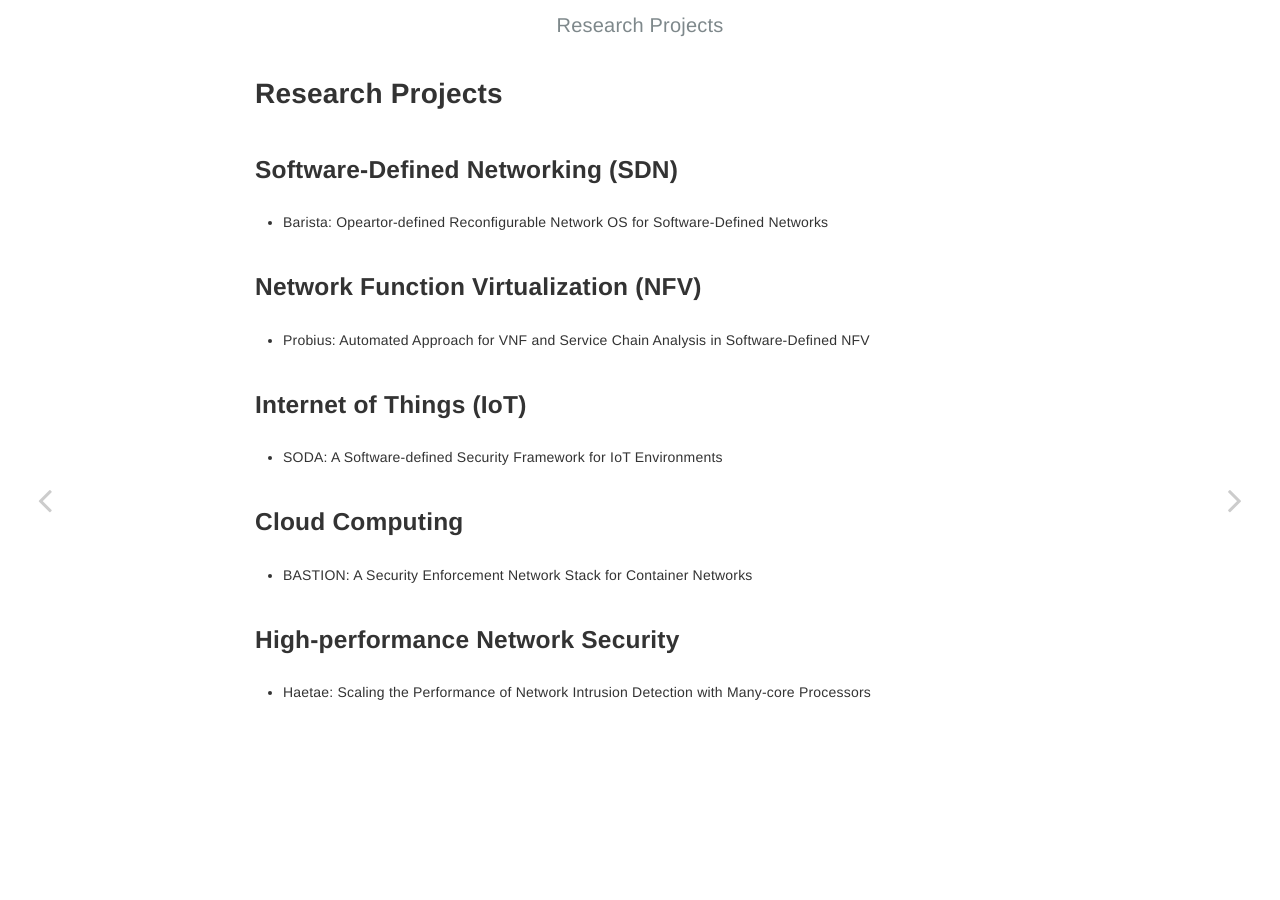
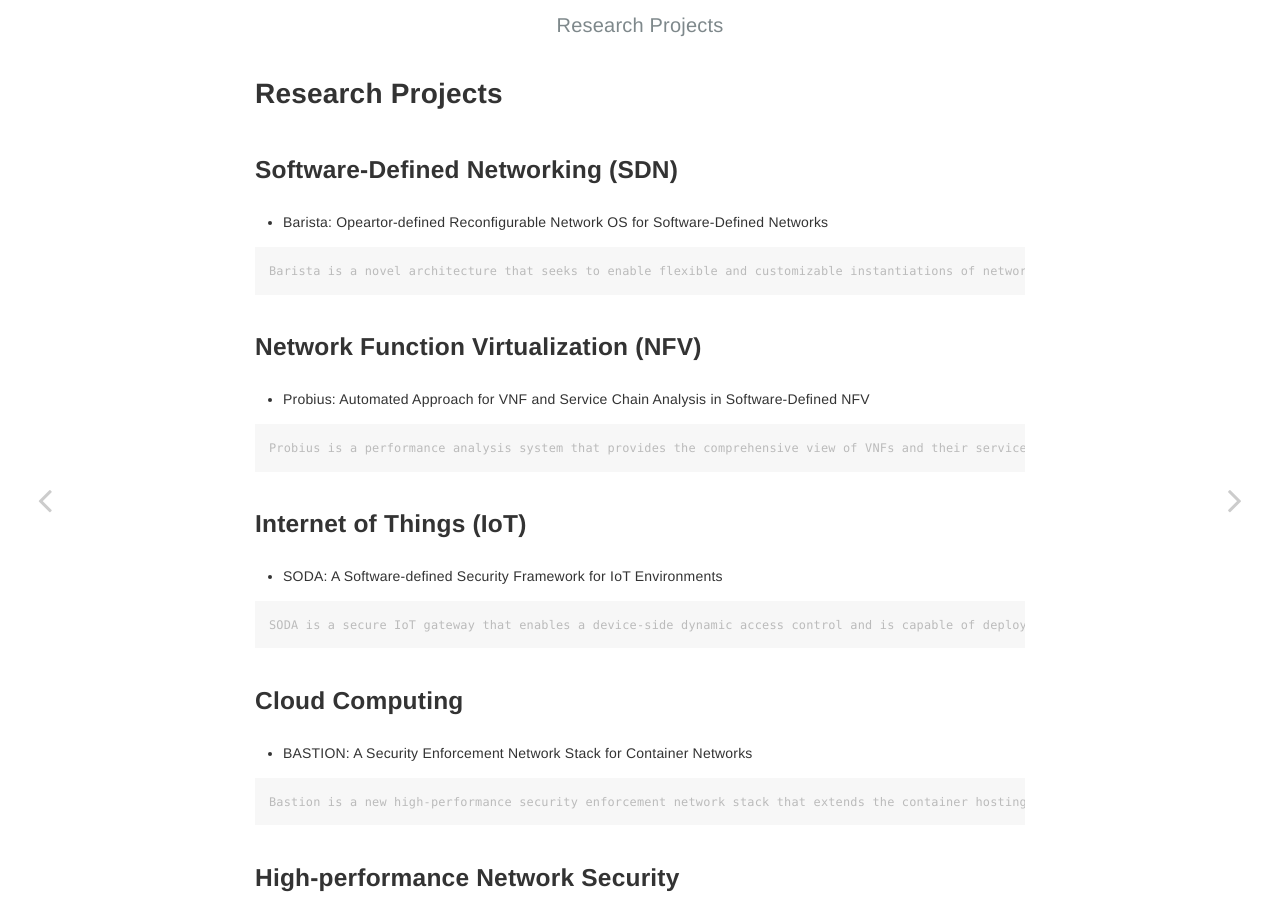
Before and after one commit to nam-jaehyun/nam-jaehyun.github.io, a Jekyll site: the page built from _posts/2022-07-01-research.md, in a window 1280 px wide. Built offline with Jekyll 4.4.1, drawn with Linux system fonts in a browser that asks for light colours.

Commit message:
update research projects
Signed-off-by: Jaehyun Nam <jn@accuknox.com>

````diff
--- a/_posts/2022-07-01-research.md
+++ b/_posts/2022-07-01-research.md
@@ -10,18 +10,38 @@ layout: post
 
 - Barista: Opeartor-defined Reconfigurable Network OS for Software-Defined Networks
 
+```
+Barista is a novel architecture that seeks to enable flexible and customizable instantiations of network operating systems (NOSs) for software-defined networks (SDNs). As the NOS is the strategic control center of an SDN, implementing logic for management of network switches as well as higher-level applications, its design is critical to the welfare of the network. In this paper, we focus on three aspects of composable controller design: component synthesis, dynamic event control, and predictive NOS assessment. First, the modular design of the Barista enables flexible composition of functionalities prevalent in contemporary SDN controllers. Second, its event handling mechanism enables dynamic customization of control flows in a NOS. Third, its predictive NOS assessment helps to discover the optimal composition for the requirements specified by operators. These capabilities allow Barista operators to optimally select functionalities and dynamically handle events for their operating requirements while maximizing the resource utilization of the given system.
+```
+
 ## Network Function Virtualization (NFV)
 
 - Probius: Automated Approach for VNF and Service Chain Analysis in Software-Defined NFV
+
+```
+Probius is a performance analysis system that provides the comprehensive view of VNFs and their service chains on the basis of NFV architectural characteristics. Probius collects most possible NFV performance related features efficiently, analyzes the behaviors of NFV, and finally detects abnormal behaviors of NFV - possible reasons of performance uncertainties.
+```
 
 ## Internet of Things (IoT)
 
 - SODA: A Software-defined Security Framework for IoT Environments
 
+```
+SODA is a secure IoT gateway that enables a device-side dynamic access control and is capable of deploying various security services to protect sensitive and private information. With the assumption that a large number of IoT devices are crowded around an IoT gateway, we implement a prototype of SODA for such an environment based on software-defined-networking (SDN) and integrate virtual network functions (VNFs) over network function virtualization (NFV) on top of a real IoT device.
+```
+
 ## Cloud Computing
 
 - BASTION: A Security Enforcement Network Stack for Container Networks
 
+```
+Bastion is a new high-performance security enforcement network stack that extends the container hosting platform with an intelligent container-aware communication sandbox. Bastion introduces (i) a network visibility service that provides fine-grained control over the visible network topology per container application, and (ii) a traffic visibility service, which securely isolates and forwards inter-container traffic in a point-to-point manner, preventing the exposure of this traffic to other peer containers.
+```
+
 ## High-performance Network Security
 
 - Haetae: Scaling the Performance of Network Intrusion Detection with Many-core Processors
+
+```
+Haetae is a highly scalable network intrusion detection system on many-core processors. To maximize the NIDS performance, we take advantage of the underlying hardware and adhere to four design principles: shared-nothing architecture, computation offloading, lightweight data structure, and flow offloading. Through the experimental results, we find that our design choices can significantly improve the NIDS performance (79 Gbps with 1514B synthetic packets).
+```
````
